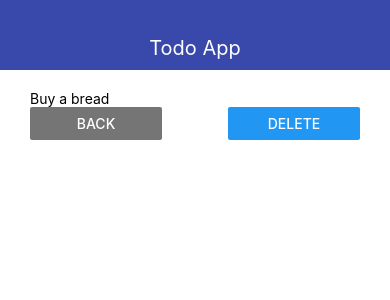
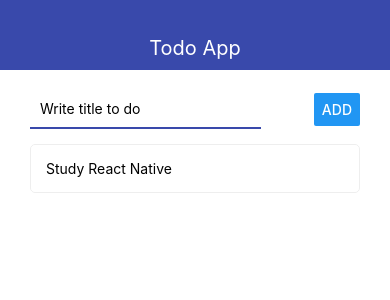
Before and after one commit to loisteg/RN_Todo-App, a React Native app: screen / in a window 390 px wide. Shown: the top 300 px of the page. Built offline with nearby package versions, Linux system fonts and the light colour scheme.

Commit message:
Added editing todo title, image if no todos yet

```diff
--- a/App.js
+++ b/App.js
@@ -1,14 +1,13 @@
 import React, { useState } from "react";
-import { StyleSheet, Text, View, FlatList } from "react-native";
+import { StyleSheet, View, Alert } from "react-native";
 import { Navbar } from "./src/components/Navbar";
 import { MainScreen } from "./src/screens/MainScreen";
 import { TodoScreen } from "./src/screens/TodoScreen";
 
 export default function App() {
-  const [todoId, setTodoId] = useState("2");
+  const [todoId, setTodoId] = useState(null);
   const [todos, setTodos] = useState([
     { id: "1", title: "Study React Native" },
-    { id: "2", title: "Buy a bread" },
   ]);
 
   const addTodo = (title) => {
@@ -22,7 +21,37 @@
   };
 
   const removeTodo = (id) => {
-    setTodos((prev) => prev.filter((todo) => todo.id !== id));
+    const todo = todos.find((t) => t.id === id);
+    Alert.alert(
+      "Deleting To do",
+      `Are you sure, that you want to delete "${todo.title}" from the list?`,
+      [
+        {
+          text: "Cancel",
+          style: "cancel",
+        },
+        {
+          text: "Submit",
+          style: "destructive",
+          onPress: () => {
+            setTodoId(null);
+            setTodos((prev) => prev.filter((todo) => todo.id !== id));
+          },
+        },
+      ],
+      { cancelable: false }
+    );
+  };
+
+  const updateTodo = (id, title) => {
+    setTodos((old) =>
+      old.map((todo) => {
+        if (todo.id === id) {
+          todo.title = title;
+        }
+        return todo;
+      })
+    );
   };
 
   let content = (
@@ -36,7 +65,14 @@
 
   if (todoId) {
     const selectedTodo = todos.find((todo) => todo.id === todoId);
-    content = <TodoScreen goBack={() => setTodoId(null)} todo={selectedTodo} />;
+    content = (
+      <TodoScreen
+        goBack={() => setTodoId(null)}
+        todo={selectedTodo}
+        onRemove={removeTodo}
+        onSave={updateTodo}
+      />
+    );
   }
 
   return (
--- a/src/components/AddTodo.js
+++ b/src/components/AddTodo.js
@@ -23,6 +23,7 @@
         placeholder={"Write title to do"}
         autoCorrect={false}
         autoCapitalize="none"
+        maxLength={35}
       />
       <Button title="Add" onPress={pressHander} />
     </View>
--- /dev/null
+++ b/src/components/EditModal.js
@@ -0,0 +1,72 @@
+import React, { useState } from "react";
+import {
+  View,
+  StyleSheet,
+  TextInput,
+  Button,
+  Modal,
+  Alert,
+} from "react-native";
+import { THEME } from "../theme";
+
+export const EditModal = ({ visible, onCancel, value, onSave }) => {
+  const [title, setTitle] = useState(value);
+
+  const saveHandler = () => {
+    if (title.trim().length < 3) {
+      Alert.alert(
+        "Error!",
+        `Minimal title length must be more than 3 symbols. Now is ${
+          title.trim().length
+        } symbols.`
+      );
+    } else {
+      onSave(title);
+    }
+  };
+
+  return (
+    <Modal visible={visible} animationType="slide" transparent={false}>
+      <View style={styles.wrap}>
+        <TextInput
+          value={title}
+          onChangeText={setTitle}
+          style={styles.input}
+          placeholder="Write title"
+          autoCapitalize="none"
+          autoCorrect={false}
+          maxLength={35}
+        />
+        <View style={styles.buttons}>
+          <Button
+            title="Cancel"
+            onPress={onCancel}
+            color={THEME.DANGER_COLOR}
+          />
+          <Button title="Save" onPress={saveHandler} />
+        </View>
+      </View>
+    </Modal>
+  );
+};
+
+const styles = StyleSheet.create({
+  wrap: {
+    flex: 1,
+    justifyContent: "center",
+    alignItems: "center",
+  },
+  input: {
+    padding: 10,
+    borderBottomWidth: 2,
+    borderBottomColor: THEME.MAIN_COLOR,
+    width: "80%",
+  },
+  buttons: {
+    width: "100%",
+    marginTop: 10,
+    flexDirection: "row",
+    justifyContent: "space-around",
+    alignItems: "center",
+  },
+});
--- /dev/null
+++ b/src/components/ui/AppCard.js
@@ -0,0 +1,23 @@
+import React from "react";
+import { StyleSheet, View } from "react-native";
+
+export const AppCard = (props) => {
+  return (
+    <View style={{ ...styles.default, ...props.style }}>{props.children}</View>
+  );
+};
+
+const styles = StyleSheet.create({
+  default: {
+    flexDirection: "row",
+    justifyContent: "space-between",
+    alignItems: "center",
+    shadowColor: "#000",
+    shadowRadius: 2,
+    shadowOpacity: 0.3,
+    shadowOffset: { width: 2, height: 2 },
+    elevation: 8,
+    backgroundColor: "#fff",
+    borderRadius: 10,
+  },
+});
--- a/src/screens/MainScreen.js
+++ b/src/screens/MainScreen.js
@@ -1,22 +1,48 @@
-import React from 'react'
-import { StyleSheet, View, FlatList } from 'react-native'
-import { AddTodo } from '../components/AddTodo'
-import { Todo } from '../components/Todo'
+import React from "react";
+import { StyleSheet, View, FlatList, Image } from "react-native";
+import { AddTodo } from "../components/AddTodo";
+import { Todo } from "../components/Todo";
 
 export const MainScreen = ({ addTodo, todos, removeTodo, openTodo }) => {
+  let content = (
+    <FlatList
+      keyExtractor={(item) => item.id.toString()}
+      data={todos}
+      renderItem={({ item }) => (
+        <Todo todo={item} onRemove={removeTodo} onOpen={openTodo} />
+      )}
+    />
+  );
+
+  if (todos.length === 0) {
+    content = (
+      <View style={styles.imgWrap}>
+        <Image
+          style={styles.image}
+          source={require("../../assets/no-items.png")}
+        />
+      </View>
+    );
+  }
   return (
     <View>
       <AddTodo onSubmit={addTodo} />
 
-      <FlatList
-        keyExtractor={item => item.id.toString()}
-        data={todos}
-        renderItem={({ item }) => (
-          <Todo todo={item} onRemove={removeTodo} onOpen={openTodo} />
-        )}
-      />
+      {content}
     </View>
-  )
-}
+  );
+};
 
-const styles = StyleSheet.create({})
+const styles = StyleSheet.create({
+  imgWrap: {
+    alignItems: "center",
+    justifyContent: "center",
+    height: 300,
+    padding: 10,
+  },
+  image: {
+    width: "100%",
+    height: "100%",
+    resizeMode: "contain",
+  },
+});
--- a/src/screens/TodoScreen.js
+++ b/src/screens/TodoScreen.js
@@ -1,11 +1,31 @@
-import React from "react";
+import React, { useState } from "react";
 import { StyleSheet, View, Text, Button } from "react-native";
+import { EditModal } from "../components/EditModal";
+import { AppCard } from "../components/ui/AppCard";
 import { THEME } from "../theme";
 
-export const TodoScreen = ({ goBack, todo }) => {
+export const TodoScreen = ({ goBack, todo, onRemove, onSave }) => {
+  const [modal, setModal] = useState(false);
+
+  const saveHandler = (title) => {
+    onSave(todo.id, title);
+    setModal(false);
+  };
+
   return (
     <View>
-      <Text>{todo.title}</Text>
+      <EditModal
+        value={todo.title}
+        visible={modal}
+        onCancel={() => setModal(false)}
+        onSave={saveHandler}
+      />
+
+      <AppCard style={styles.card}>
+        <Text style={styles.title}>{todo.title}</Text>
+        <Button title="Edit" onPress={() => setModal(true)} />
+      </AppCard>
+
       <View style={styles.buttons}>
         <View style={styles.button}>
           <Button title="Back" onPress={goBack} color={THEME.GREY_COLOR} />
@@ -13,8 +33,8 @@
         <View style={styles.button}>
           <Button
             title="Delete"
-            color={THEME.DANGER_COLO}
-            onPress={() => console.log("To remove")}
+            color={THEME.DANGER_COLOR}
+            onPress={() => onRemove(todo.id)}
           />
         </View>
       </View>
@@ -28,7 +48,14 @@
     justifyContent: "space-between",
     alignItems: "center",
   },
+  card: {
+    marginBottom: 20,
+    padding: 20,
+  },
   button: {
     width: "40%",
   },
+  title: {
+    fontSize: 20,
+  },
 });
```
Also changed, not shown: assets/no-items.png (added).
